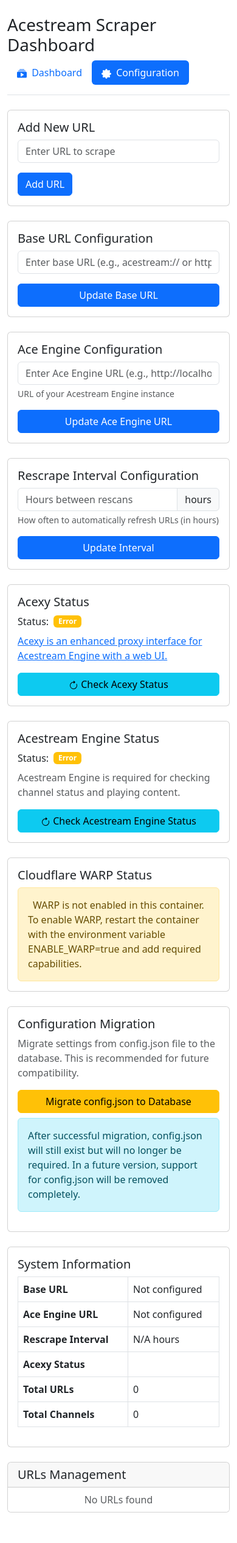
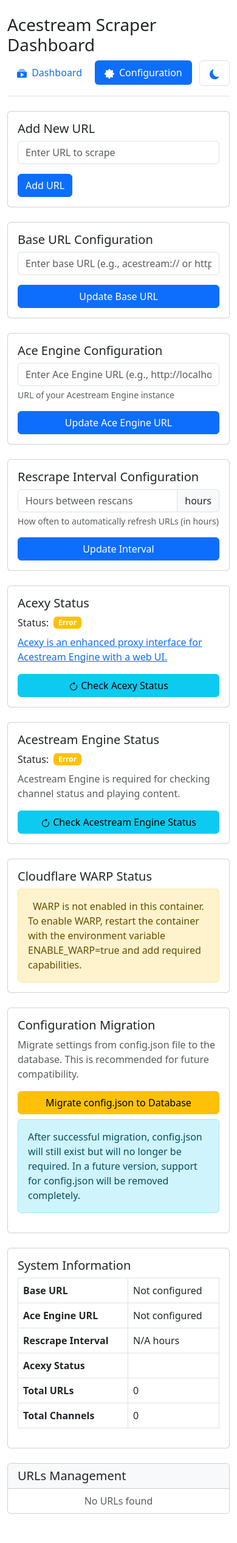
Before and after one commit to wafy80/acestream-scraper, a Flask app: page /config in a window 390 px wide. Shown: the whole page at 61% size. Before the commit the page ends 2480 px from the top, so only its background shows below. Run offline with Flask 2, Linux system fonts and the light colour scheme.

Commit message:
Some small UI improvements (#79)
* CSS: Dark/light mode WIP

Add temporary button to layout.html
Remove .bg-light from .card-header
Add theme.js

* Change "Search" string by "Filter"

* Change addChannelForm to match channel table

* CSS: Change theme button location

Some change to theme button style
Change the position to the navigation pills
Add gap between navigation pills

* Added temporary favicon

Tired not finding the Acestream Scraper tab.
Files generated by https://realfavicongenerator.net/

* CSS Theme switcher
align to right on responsive
adjust gap

* Move acexy.js to layout.html

* theme.js: Remove comments and white spaces

* Enhance channel extraction logic to prioritize listaplana.txt content and improve iframe handling in Zeronet scraper (#73)

* Add validation to addChannelForm

* Add channel name cleaning functionality to BaseScraper and M3UService to normalize whitespace (#75)

* Improve channel ID validation
Search for a valid channel ID string

* Added favicons files

---------

Co-authored-by: Pepe Lara Fortea <Pipepito@gmail.com>

```diff
--- /dev/null
+++ b/app/static/js/theme.js
@@ -0,0 +1,26 @@
+document.addEventListener('DOMContentLoaded', () => {
+    const themeToggle = document.getElementById('themeToggle');
+    const html = document.documentElement;
+    const savedTheme = localStorage.getItem('theme') || 'light';
+    html.setAttribute('data-bs-theme', savedTheme);
+    updateThemeIcon(savedTheme);
+
+    themeToggle.addEventListener('click', (e) => {
+        e.preventDefault();
+        const currentTheme = html.getAttribute('data-bs-theme');
+        const newTheme = currentTheme === 'dark' ? 'light' : 'dark';
+        html.setAttribute('data-bs-theme', newTheme);
+        localStorage.setItem('theme', newTheme);
+        updateThemeIcon(newTheme);
+    });
+
+    function updateThemeIcon(theme) {
+        const moonIcon = `<svg xmlns="http://www.w3.org/2000/svg" width="16" height="16" fill="currentColor" class="bi bi-moon-stars-fill" viewBox="0 0 16 16">
+            <path d="M6 .278a.768.768 0 0 1 .08.858 7.208 7.208 0 0 0-.878 3.46c0 4.021 3.278 7.277 7.318 7.277.527 0 1.04-.055 1.533-.16a.787.787 0 0 1 .81.316.733.733 0 0 1-.031.893A8.349 8.349 0 0 1 8.344 16C3.734 16 0 12.286 0 7.71 0 4.266 2.114 1.312 5.124.06A.752.752 0 0 1 6 .278z"/>
+        </svg>`;
+        const sunIcon = `<svg xmlns="http://www.w3.org/2000/svg" width="16" height="16" fill="currentColor" class="bi bi-sun-fill" viewBox="0 0 16 16">
+            <path d="M8 12a4 4 0 1 0 0-8 4 4 0 0 0 0 8zM8 0a.5.5 0 0 1 .5.5v2a.5.5 0 0 1-1 0v-2A.5.5 0 0 1 8 0zm0 13a.5.5 0 0 1 .5.5v2a.5.5 0 0 1-1 0v-2A.5.5 0 0 1 8 13zm8-5a.5.5 0 0 1-.5.5h-2a.5.5 0 0 1 0-1h2a.5.5 0 0 1 .5.5zM3 8a.5.5 0 0 1-.5.5h-2a.5.5 0 0 1 0-1h2A.5.5 0 0 1 3 8zm10.657-5.657a.5.5 0 0 1 0 .707l-1.414 1.415a.5.5 0 1 1-.707-.708l1.414-1.414a.5.5 0 0 1 .707 0zm-9.193 9.193a.5.5 0 0 1 0 .707L3.05 13.657a.5.5 0 0 1-.707-.707l1.414-1.414a.5.5 0 0 1 .707 0zm9.193 2.121a.5.5 0 0 1-.707 0l-1.414-1.414a.5.5 0 0 1 .707-.707l1.414 1.414a.5.5 0 0 1 0 .707zM4.464 4.465a.5.5 0 0 1-.707 0L2.343 3.05a.5.5 0 1 1 .707-.707l1.414 1.414a.5.5 0 0 1 0 .708z"/>
+        </svg>`;
+        themeToggle.innerHTML = theme === 'dark' ? sunIcon : moonIcon;
+    }
+});
--- a/app/templates/layout.html
+++ b/app/templates/layout.html
@@ -1,9 +1,15 @@
 <!DOCTYPE html>
-<html lang="en">
+<html lang="en" data-bs-theme="light">
 <head>
     <meta charset="UTF-8">
     <meta name="viewport" content="width=device-width, initial-scale=1.0">
     <title>{% block title %}Acestream Scraper Dashboard{% endblock %}</title>
+    <link rel="icon" type="image/png" href="{{ url_for('static', filename='favicon/favicon-96x96.png') }}" sizes="96x96" />
+    <link rel="icon" type="image/svg+xml" href="{{ url_for('static', filename='favicon/favicon.svg') }}" />
+    <link rel="shortcut icon" href="{{ url_for('static', filename='favicon/favicon.ico') }}" />
+    <link rel="apple-touch-icon" sizes="180x180" href="{{ url_for('static', filename='favicon/apple-touch-icon.png') }}" />
+    <meta name="apple-mobile-web-app-title" content="Acestream scraper" />
+    <link rel="manifest" href="{{ url_for('static', filename='favicon/site.webmanifest') }}" />
     <link href="https://cdn.jsdelivr.net/npm/bootstrap@5.3.0/dist/css/bootstrap.min.css" rel="stylesheet">
     <style>
         .status-ok { color: #198754; }
@@ -25,6 +31,9 @@
         .nav-link.active svg {
             fill: #ffffff;
         }
+        .nav-pills {
+            gap: 0.3rem;
+        }
         .nav-pills .nav-link:not(.active):hover {
             background-color: #f8f9fa;
             color: #495057;
@@ -32,10 +41,36 @@
         .nav-pills .nav-link:not(.active):hover svg {
             fill: #495057;
         }
+        [data-bs-theme="light"] .card-header {
+            background-color: var(--bs-light);
+        }
+
+        [data-bs-theme="dark"] .card-header {
+            background-color: var(--bs-dark);
+        }
+        #themeToggle {
+            border-color: var(--bs-border-color) !important;
+        }
+        #themeToggle:hover {
+            border-color: var(--bs-border-color) !important;
+            background-color: var(--bs-border-color);
+        }
+        #themeToggle.active {
+            border-color: var(--bs-primary) !important;
+        }
+        #themeToggle:hover svg {
+            fill: var(--bs-primary);  /* Color del icono en hover */
+        }
         @media (max-width: 768px) {
+            #ScrapperTab {
+                width: 100%;
+            }
             .btn-sm {
                 padding: 0.25rem 0.5rem;
                 font-size: 0.75rem;
+            }
+            #themeToggleContainer {
+                margin-left: auto;
             }
         }
         {% block additional_styles %}{% endblock %}
@@ -53,7 +88,6 @@
         <header class="pb-3 mb-4 border-bottom">
             <div class="d-flex flex-wrap justify-content-between align-items-center">
                 <h1 class="me-auto mb-md-0">Acestream Scraper Dashboard</h1>
-
                 <ul class="nav nav-pills" id="ScrapperTab" role="tablist">
                     <li class="nav-item" role="presentation">
                         <a class="nav-link {% block dashboard_active %}{% endblock %}" href="{{ url_for('main.index') }}">
@@ -71,6 +105,13 @@
                             Configuration
                         </a>
                     </li>
+                    <li id="themeToggleContainer" class="nav-item" role="presentation">
+                        <a class="nav-link border" href="#" id="themeToggle" title="Toggle theme">
+                            <svg xmlns="http://www.w3.org/2000/svg" width="16" height="16" fill="currentColor" class="bi bi-moon-stars-fill me-1" viewBox="0 0 16 16">
+                                <path d="M6 .278a.768.768 0 0 1 .08.858 7.208 7.208 0 0 0-.878 3.46c0 4.021 3.278 7.277 7.318 7.277.527 0 1.04-.055 1.533-.16a.787.787 0 0 1 .81.316.733.733 0 0 1-.031.893A8.349 8.349 0 0 1 8.344 16C3.734 16 0 12.286 0 7.71 0 4.266 2.114 1.312 5.124.06A.752.752 0 0 1 6 .278z"/>
+                            </svg>
+                        </a>
+                    </li>
                 </ul>
             </div>
         </header>
@@ -80,6 +121,8 @@
 
     <script src="https://cdn.jsdelivr.net/npm/bootstrap@5.3.0/dist/js/bootstrap.bundle.min.js"></script>
     <script src="{{ url_for('static', filename='js/core.js') }}"></script>
+    <script src="{{ url_for('static', filename='js/theme.js') }}"></script>
+    <script src="{{ url_for('static', filename='js/acexy.js') }}"></script>
     {% block scripts %}{% endblock %}
 </body>
 </html>
```
Also changed, not shown: app/static/js/channels.js (+62 -4 lines), app/templates/dashboard.html (+6 -7 lines), app/templates/partials/forms/add_channel.html (+9 -7 lines), app/static/favicon/apple-touch-icon.png (added), app/static/favicon/favicon-96x96.png (added), app/static/favicon/favicon.ico (added), app/static/favicon/favicon.svg (added), app/static/favicon/site.webmanifest (added), app/static/favicon/web-app-manifest-192x192.png (added), app/static/favicon/web-app-manifest-512x512.png (added).
